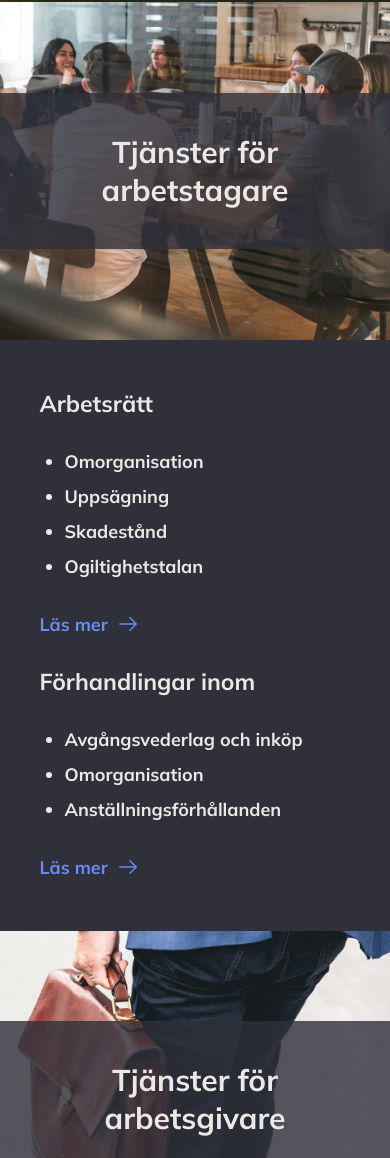
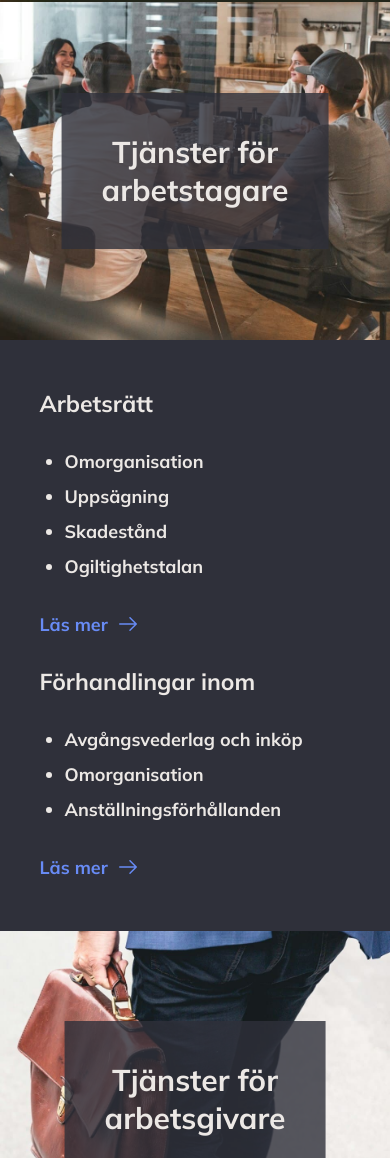
Before and after one commit to RobinHawiz/Arbetsjuristen, a plain HTML site: page index.html in a window 390 px wide. Shown: the part 842-2000 px from the top of the page. Drawn offline with Linux system fonts and the light colour scheme.

Commit message:
fix: service-wrapper h2 not using padding as width and height. Renamed the wrapper to fix the issue

```diff
--- a/index.html
+++ b/index.html
@@ -108,7 +108,7 @@
         </div>
       </div>
       <div class="image-wrapper-worker">
-        <div class="services-wrapper">
+        <div class="service-wrapper">
           <h2>Tjänster för arbetstagare</h2>
         </div>
         <img
@@ -120,7 +120,7 @@
 
     <div class="services-for-employers">
       <div class="image-wrapper-employer">
-        <div class="services-wrapper">
+        <div class="service-wrapper">
           <h2>Tjänster för arbetsgivare</h2>
         </div>
         <img
--- a/styles/_homepage.scss
+++ b/styles/_homepage.scss
@@ -155,7 +155,7 @@ button {
     position: relative;
     min-height: 70vh;
     width: 100%;
-    .services-wrapper {
+    .service-wrapper {
       display: none;
       position: absolute;
       top: 50%;
@@ -237,7 +237,7 @@ button {
     position: relative;
     min-height: 120vh;
     width: 100%;
-    .services-wrapper {
+    .service-wrapper {
       display: none;
       position: absolute;
       top: 50%;
@@ -269,8 +269,9 @@ button {
       /* For some reason you have to set both a min-height and height to 40vh to override the previous min-height of 70vh. */
       min-height: 40vh;
       height: 40vh;
-      .services-wrapper {
+      .service-wrapper {
         display: block;
+        text-align: center;
       }
       img {
         object-fit: cover;
@@ -295,8 +296,9 @@ button {
       /* For some reason you have to set both a min-height and height to 40vh to override the previous min-height of 120vh. */
       min-height: 40vh;
       height: 40vh;
-      .services-wrapper {
+      .service-wrapper {
         display: block;
+        text-align: center;
       }
       img {
         object-fit: cover;
@@ -308,9 +310,6 @@ button {
 @media screen and (max-width: 800px) {
   .homepage {
     .info-container {
-      h2 {
-        text-align: center;
-      }
       .text-wrapper {
         text-align: center;
         width: 90%;
```
Also changed, not shown: styles/style.css.
